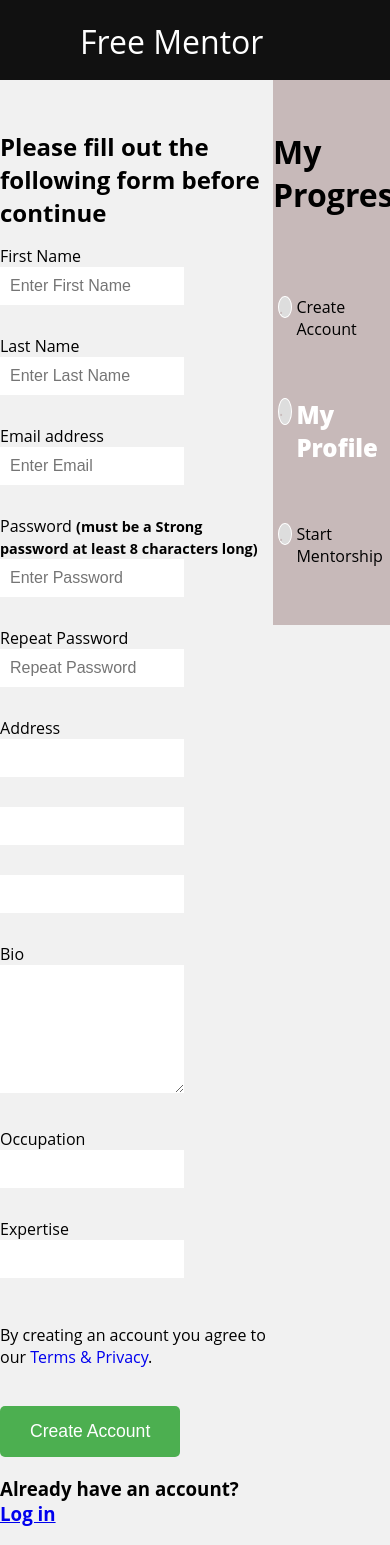
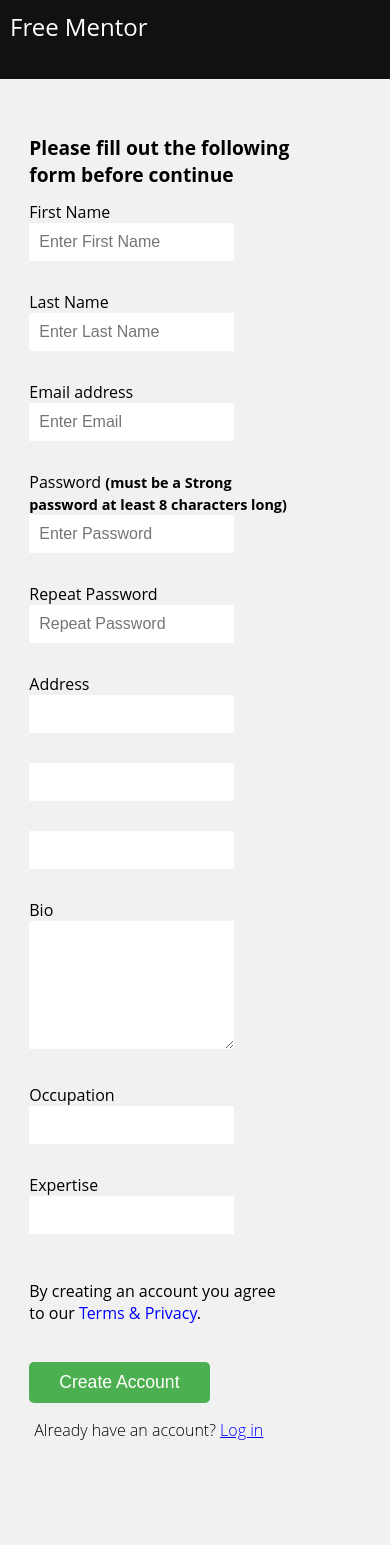
Before and after one commit to kimenyikevin/FreeMentor, a plain HTML site: page UI/pages/sign-up-2.html in a window 390 px wide. After the commit the page ends 1457 px from the top, so only its background shows below. Drawn offline with Linux system fonts and the light colour scheme.

Commit message:
bug(profile-form): make responsive
arrage all div in html to make UI more responsive

[continues: #167863624]

```diff
--- a/UI/css/sign-up-2.css
+++ b/UI/css/sign-up-2.css
@@ -4,65 +4,56 @@ body{
     background: #f1f1f1;
 }
 header{
-    height: 80px;
-    background-color: #111111;
+    height: 10vh;
 }
 .logo{
-    position: absolute;
-    padding: 20px 20px 20px 80px;
+    position: fixed;
+    padding: 10px 20px 10px 80px;
     cursor: pointer;
+    background-color: #111111;
+    width: 100%;
+    height: 7vh;
+    z-index: 1;
 }
 .logo a{
     text-decoration: none;
     color: #ffffff;
-    font-size: 2em;
+    font-size: 1.5em;
 }
 /* End of navigator */
 .container{
     display: grid;
-    grid-template-columns: 70% 30% ;
-
+    grid-template-columns: 75% 25% ;
 }
 .container > div:nth-child(even){
     background-color: #c7b9b9;
     height: 545px;
-}
-.sign-up-container-cln{
-    /* border: 4px solid red; */
-    display: grid;
-    grid-template-columns: 20% 80% ;
+    position: fixed;
+    left: 75%;
+    width: 25%;
+    padding-left: 4%;
 }
 .sign-up-container-cln h1{
-    font-size: 2em;
+    font-size: 1.8em;
     margin-top: 50px;
+    font-family: 'Times New Roman', Times, serif;
 }
-
-.sign-up-container-cln >div:nth-child(odd){
-     border: 1px solid #ffffff;
-     border-radius: 50%;
-     width: 50%;
-     height: 20%;
-     color:  #c7b9b9;
-     margin-left: 5px;
-     background-color: #ddd;
-}
-#sign-up-point{
+.sign-up-container-cln p.active{
     color: #ffffff;
-    font-weight: 900;
-    font-size: 1.5em;
 }
 .sign-up-container{
     margin-top: 50px;
+    margin-left: 10%;
 }
 .sign-up-container h1{
-    font-size: 1.5em
+    font-size: 1.3em
 }
 .sign-up-container label b{
     font-size: 0.9em;
 }
 .sign-up-container input{
     margin-bottom: 30px;
-    width: 60%;
+    width: 70%;
     padding: 10px 10px;
     font-size: 1em;
     border: none;
@@ -72,7 +63,7 @@ header{
     font-size: 1.2em;
     border: none;
     margin-bottom: 30px;
-    width: 60%;
+    width: 70%;
 }
 .sign-up-container  textarea:focus {
     background-color: #ddd;
@@ -84,6 +75,7 @@ header{
   }
   .sign-up-container p a{
     text-decoration: none;
+    color: blue;
 }
 button {
     background-color: #4CAF50;
@@ -92,37 +84,38 @@ button {
     cursor: pointer;
     font-size:1.1em;
     border-radius: 5px;
-    padding:  15px 30px 15px 30px;
+    padding:  10px 30px 10px 30px;
   }
-  .sign-up-container .sign-up-btn h3{
+  .sign-up-btn{
+      margin-left: 10%;
+      display: grid;
+      grid-template-columns: 1fr 2fr;
+  }
+ .sign-up-btn h3{
     font-weight: 200;
     margin-left: 5px;
     font-size: 1.1em;
     }
-    @media (min-width: 768px){
-        .sign-up-btn {
-           display: grid;
-           grid-template-columns: 1fr 3fr ;
-           justify-self: start;
-       }
-       .sign-up-container-cln >div:nth-child(odd){
-        width: 30%;
-        height: 30%;
-        margin-left: 40px;
-   }
-   .sign-up-container-cln h1{
-    font-size: 2em;
-    margin-top: 100px;
-    width: 400%;
-    height: 30%;
-    margin-left: 30px;
-    color: #ffffff;
-    font-weight: 900;
-}
-.sign-up-container-cln{
-    height: 545px;
-}
-.container > div:nth-child(odd){
-    margin-left: 10%;
-}
+    .sign-up-btn h3 a{
+        color: blue;
     }
+    @media (max-width: 768px){
+        .sign-up-btn{
+            display: grid;
+            grid-template-columns: 1fr;
+        }
+    }
+    @media (max-width: 430px){
+        .container > div:nth-child(even){
+       display: none;
+        }
+        .sign-up-container h1{
+            font-size: 1.2em
+        }
+        .logo{
+            padding: 10px 20px 10px 10px;
+        }
+        .sign-up-btn h3{
+            font-size: 1em;
+            }
+    }
--- a/UI/pages/sign-up-2.html
+++ b/UI/pages/sign-up-2.html
@@ -46,28 +46,10 @@
             </div>
             <div class="sign-up-container-cln">
                     <h1>My Progress</h1>
-                    <div >
-
-                    </div>
-                    <div>
-                        .
-                    </div>
-                    <div>
-                        Create Account
-                    </div>
-                    <div>
-                        .
-                    </div>
-                    <div id="sign-up-point">
-                        My Profile
-                    </div>
-                    <div>
-                        .
-                    </div>
-                    <div>
-                        Start Mentorship
-                    </div>
-                </div>
+                    <p>Create Account</p>
+                    <p class="active">My Profile</p>
+                    <p>Start Mentorship</p>
+            </div>
         </form>
     </main>
 
```
